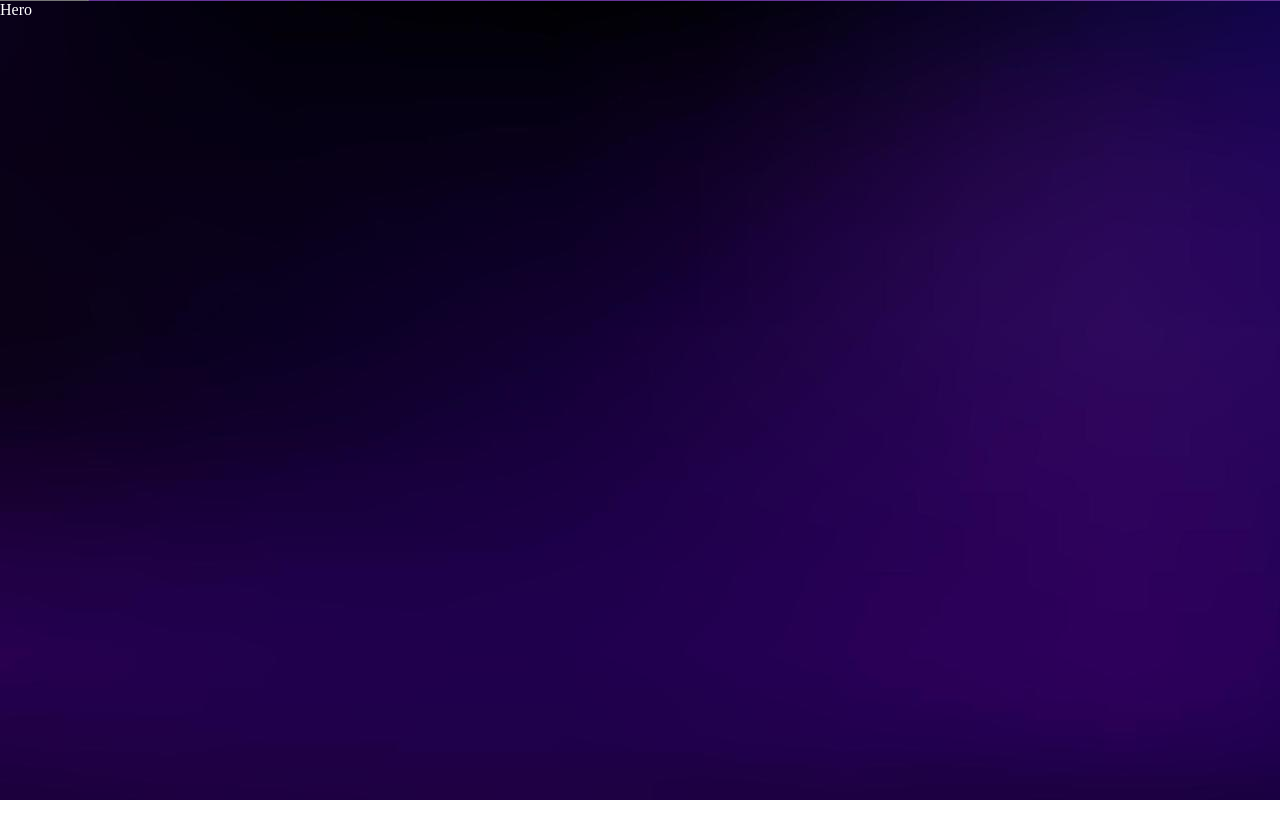
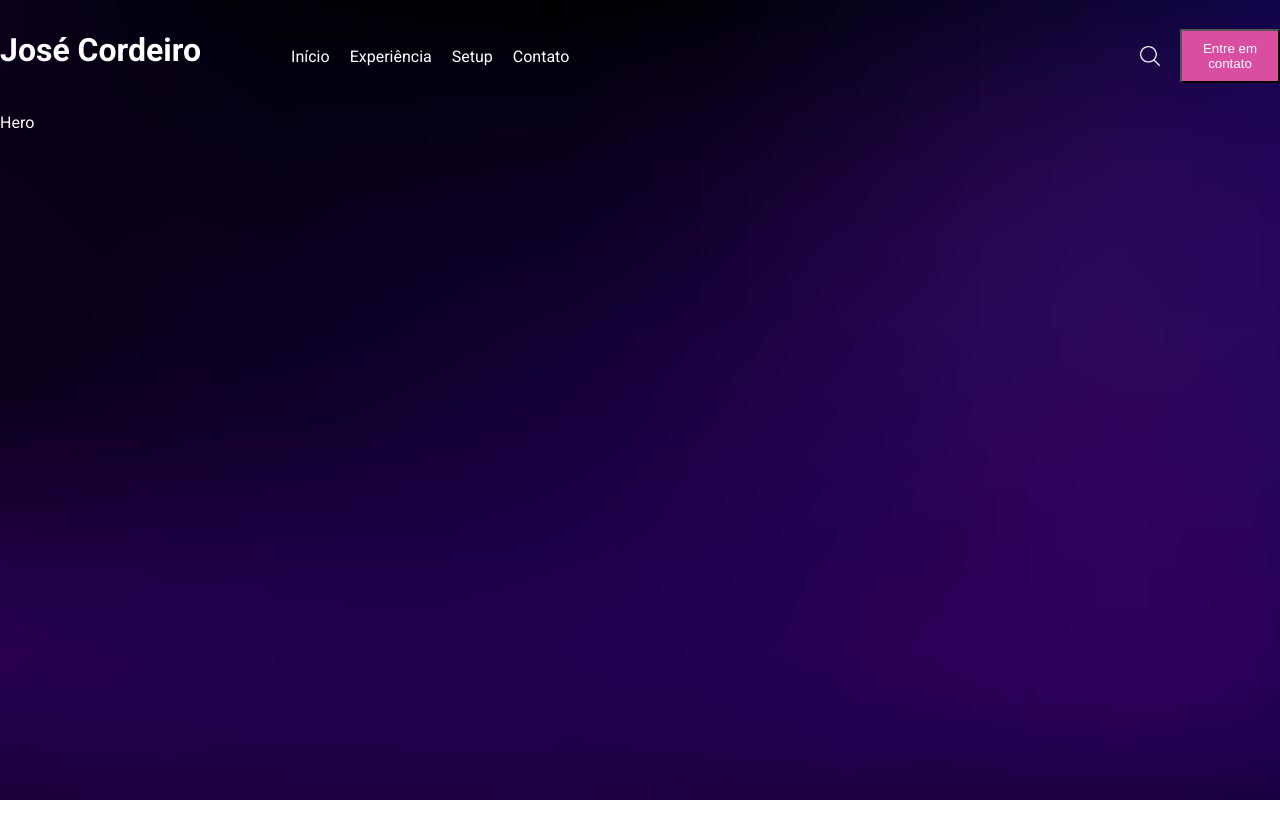
Before and after one commit to josecordeiroo/newPortfolio, a React (Vite) app: page / in a window 1280 px wide. Shown: the top 838 px of the page. Before the commit the page ends 800 px from the top, so only its background shows below. Built offline with nearby package versions, Linux system fonts and the light colour scheme.

Commit message:
change font

```diff
--- a/index.html
+++ b/index.html
@@ -6,9 +6,16 @@
   <link rel="icon" type="image/svg+xml" href="/vite.svg" />
   <meta name="viewport" content="width=device-width, initial-scale=1.0" />
   <title>José Cordeiro</title>
+  <link rel="preconnect" href="https://fonts.googleapis.com">
+  <link rel="preconnect" href="https://fonts.gstatic.com" crossorigin>
+  <link
+    href="https://fonts.googleapis.com/css2?family=Montserrat:wght@300;400;500;600;700;800;900&family=Poppins:wght@400;500;700;900&family=Roboto:wght@400;500;700;900&display=swap"
+    rel="stylesheet">
 </head>
 
-<body style="margin: 0">
+<body style="margin: 0; font-family: 'Montserrat', sans-serif;
+font-family: 'Poppins', sans-serif;
+font-family: 'Roboto', sans-serif;">
   <div id="root"></div>
   <script type="module" src="/src/main.jsx"></script>
 </body>
--- a/src/App.jsx
+++ b/src/App.jsx
@@ -27,7 +27,7 @@ const Container = styled.div`
   background-color: purple;
   scroll-snap-type: y mandatory;
   scroll-behavior: smooth;
-  overflow-y: auto;
+  /* overflow-y: auto; */
   scrollbar-width: none;
   color: white;
   background: url("./img/bg.jpeg");
--- a/src/components/Navbar.jsx
+++ b/src/components/Navbar.jsx
@@ -10,8 +10,8 @@ function Navbar() {
           <Logo>José Cordeiro</Logo>
           <List>
             <ListItem>Início</ListItem>
+            <ListItem>Experiência</ListItem>
             <ListItem>Setup</ListItem>
-            <ListItem>Experiência</ListItem>
             <ListItem>Contato</ListItem>
           </List>
         </Links>
@@ -30,27 +30,47 @@ const Section = styled.div`
   display: flex;
   justify-content: center;
 `;
+
 const Container = styled.div`
   width: 1400px;
-  background-color: rebeccapurple;
+  display: flex;
+  justify-content: space-between;
+  align-items: center;
+  padding: 10px 0px;
 `;
 
 const Logo = styled.h1`
-
+    height: 50px;
 `
 
 const Links = styled.div`
-  width: 1400px;
-  background-color: rebeccapurple;
+  display: flex;
+  align-items: center;
+  gap: 50px;
 `;
 
-const List = styled.ul``;
-const ListItem = styled.li``;
+const List = styled.ul`
+    display: flex;
+    gap: 20px;
+    list-style: none;
+`;
+const ListItem = styled.li`
+    cursor: pointer;
+`;
 
 const Icons = styled.div`
-  width: 1400px;
-  background-color: rebeccapurple;
+  display: flex;
+  align-items: center;
+  gap: 20px;
 `;
 
-const Icon = styled.img``;
-const Button = styled.button``;
+const Icon = styled.img`
+    width: 20px;
+    cursor: pointer;
+`;
+const Button = styled.button`
+    width: 100px;
+    padding: 10px;
+    background-color: #da4ea2;
+    color: white;
+`;
```
